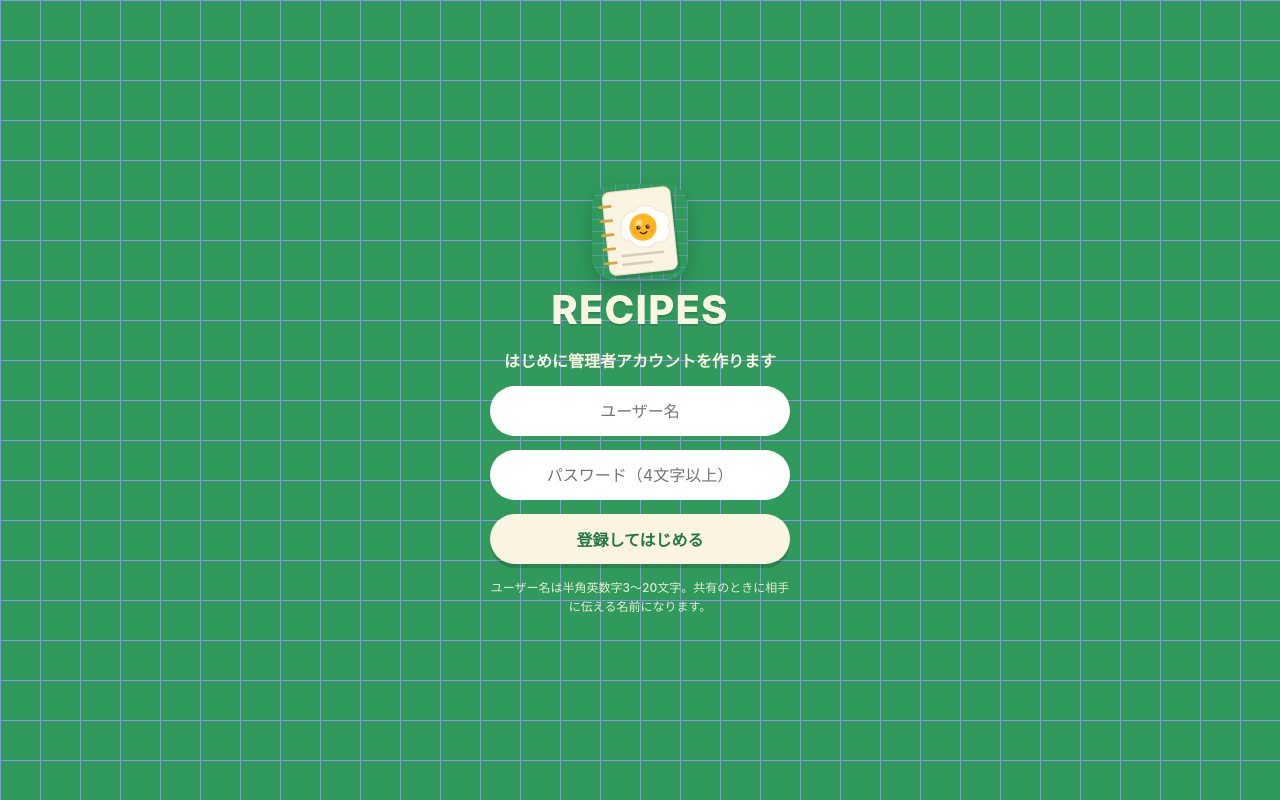
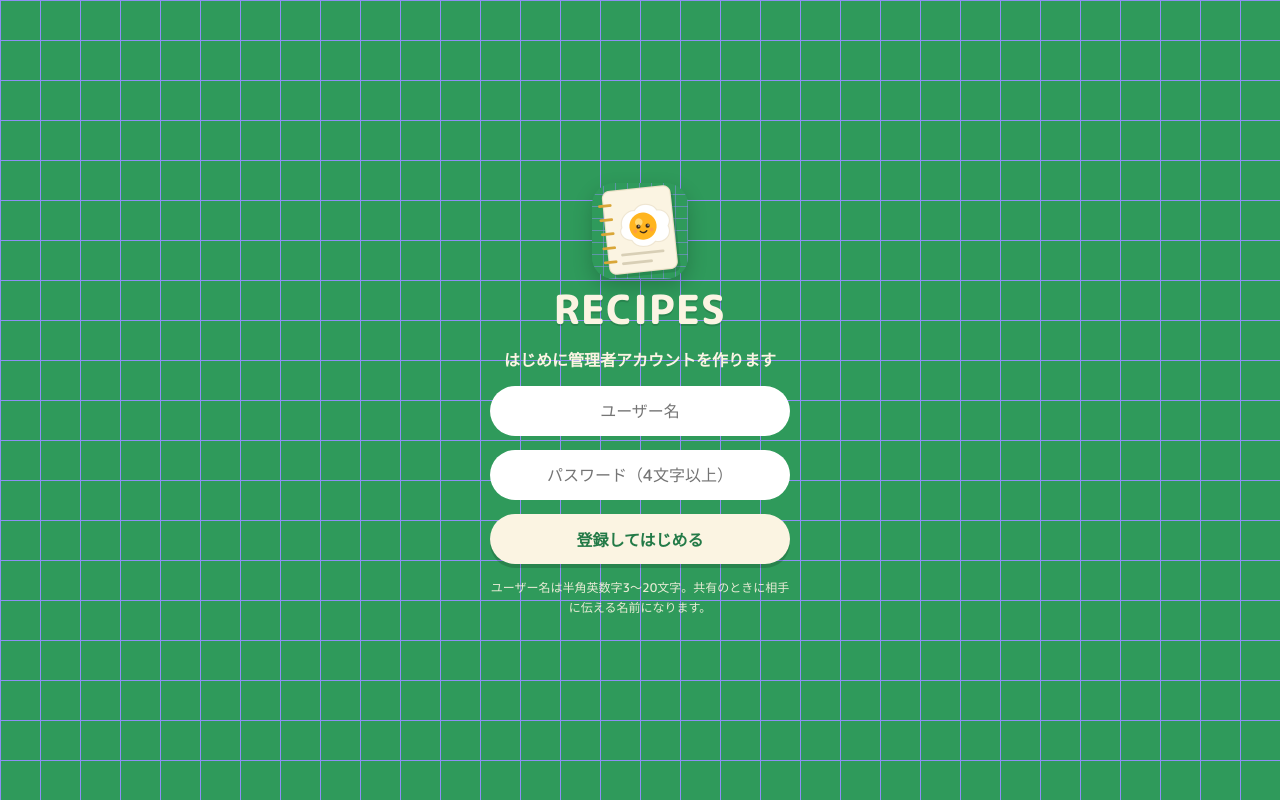
Before and after one commit to ryogaktm/recipe, a PHP site: page / in a window 1280 px wide. Run offline with PHP 8.4, Linux system fonts and the light colour scheme.

Commit message:
Restore web font (not related to image display speed)
Co-Authored-By: Claude Sonnet 5.5 <noreply@anthropic.com>
Claude-Session: https://claude.ai/code/session_019f1CdiMAkMCQSKU51Ab9uh

```diff
--- a/index.php
+++ b/index.php
@@ -81,7 +81,10 @@ $h = function ($s) { return htmlspecialchars((string)$s, ENT_QUOTES); };
 <link rel="manifest" href="manifest.webmanifest?v=2">
 <link rel="icon" type="image/png" href="icons/favicon-64.png?v=2">
 <link rel="apple-touch-icon" href="icons/apple-touch-icon.png?v=2">
-<link rel="stylesheet" href="style.css?v=11">
+<link rel="preconnect" href="https://fonts.googleapis.com">
+<link rel="preconnect" href="https://fonts.gstatic.com" crossorigin>
+<link href="https://fonts.googleapis.com/css2?family=M+PLUS+Rounded+1c:wght@500;700;800&display=swap" rel="stylesheet">
+<link rel="stylesheet" href="style.css?v=12">
 </head>
 <body>
 <?php if (!$me): ?>
--- a/share.php
+++ b/share.php
@@ -35,7 +35,8 @@ $img = function ($f) use ($owner, $key, $h) { return 'image.php?o=' . $h($owner)
 <title><?= $recipe ? $h($recipe['title']) . ' | RECIPES' : 'RECIPES' ?></title>
 <link rel="icon" type="image/png" href="icons/favicon-64.png?v=2">
 <link rel="apple-touch-icon" href="icons/apple-touch-icon.png?v=2">
-<link rel="stylesheet" href="style.css?v=11">
+<link href="https://fonts.googleapis.com/css2?family=M+PLUS+Rounded+1c:wght@500;700;800&display=swap" rel="stylesheet">
+<link rel="stylesheet" href="style.css?v=12">
 </head>
 <body class="share-page">
   <header class="top">
--- a/style.css
+++ b/style.css
@@ -17,7 +17,7 @@
 * { box-sizing: border-box; }
 html, body { margin: 0; }
 body {
-  font-family: -apple-system, system-ui, "Hiragino Maru Gothic ProN", "Hiragino Sans", "Yu Gothic UI", "Noto Sans JP", Meiryo, sans-serif;
+  font-family: "M PLUS Rounded 1c", system-ui, -apple-system, "Hiragino Maru Gothic ProN", sans-serif;
   color: var(--ink);
   background: var(--cream);
   -webkit-tap-highlight-color: transparent;
```
